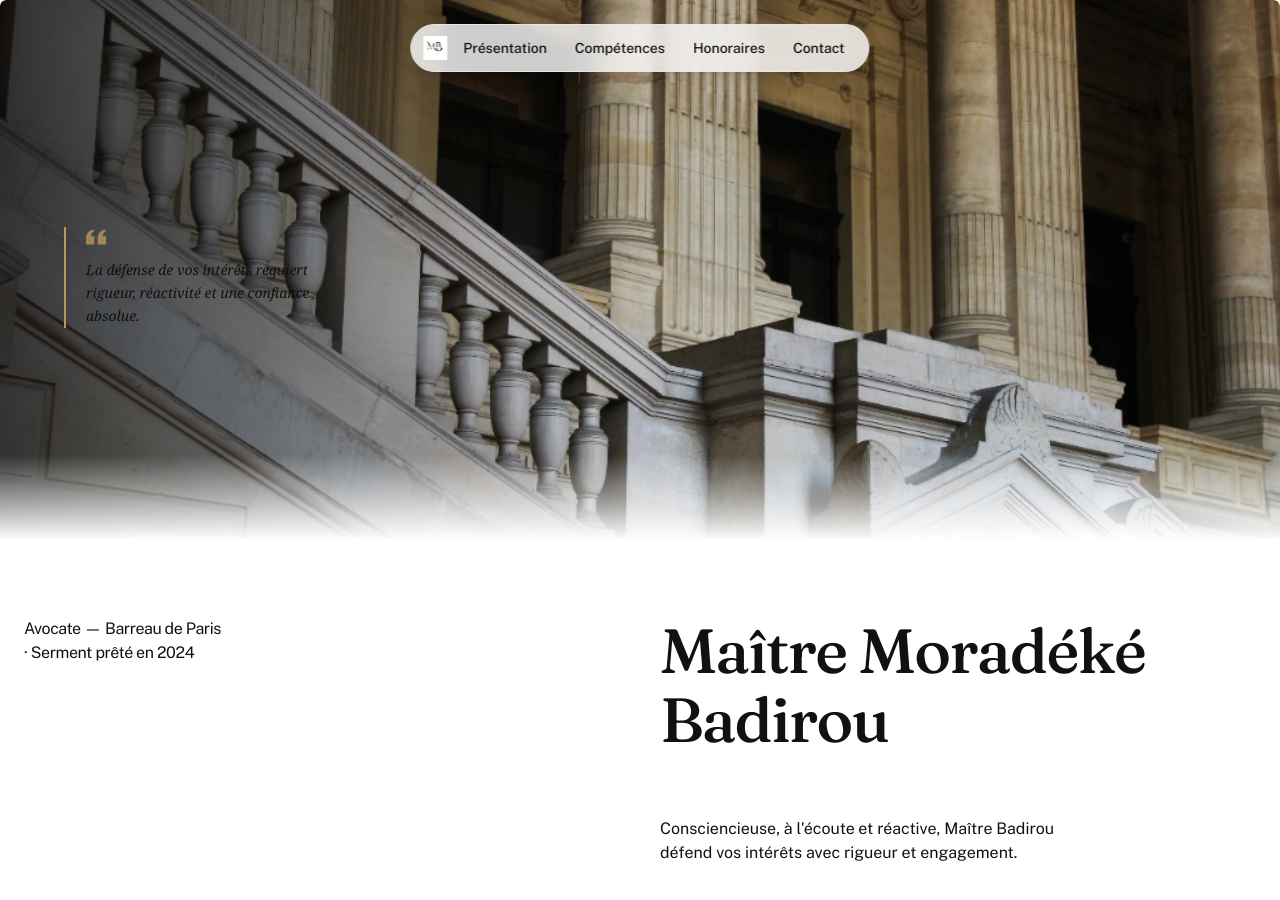
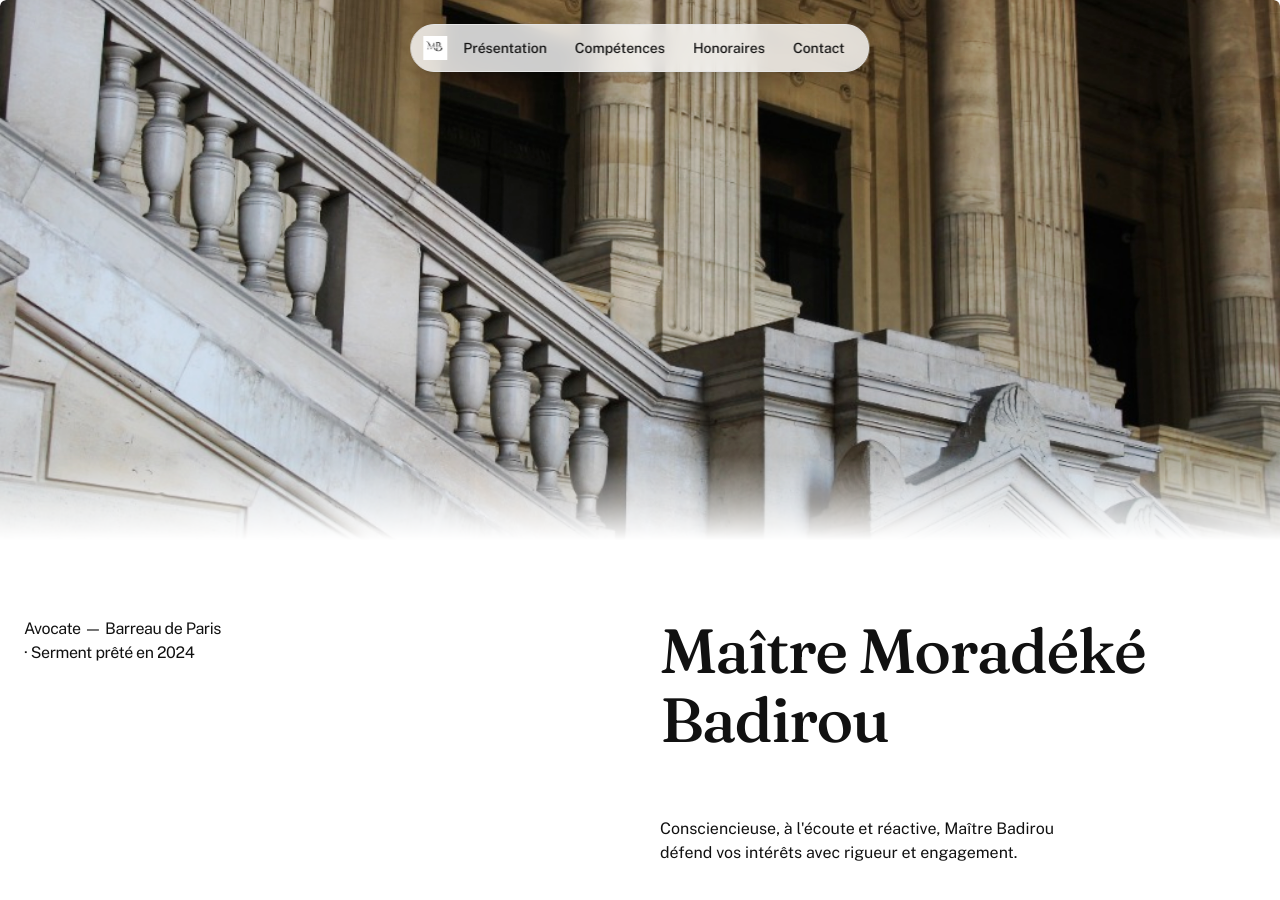
Before and after one commit to AGONGBONONTobi/ices_ai_platform, a React (Vite) app in the folder react-app/: page / in a window 1280 px wide. Shown: the top 900 px of the page. Built offline with nearby package versions, Linux system fonts and the light colour scheme.

Commit message:
style: remove citation overlay from hero, restore clean original

```diff
--- a/react-app/src/components/ui/hero-07.tsx
+++ b/react-app/src/components/ui/hero-07.tsx
@@ -124,41 +124,10 @@ export function Hero07({
   const mediaElement = landscapeImage && (
     <div className="relative w-full overflow-hidden">
       <div className={cn("relative overflow-hidden rounded-t-sm", "mask-b-from-80% mask-b-to-95%")}>
-        {/* Subtle overlay for image tone */}
         <div
           aria-hidden
           className="bg-background/15 dark:bg-background/30 pointer-events-none absolute inset-0 z-10 mix-blend-overlay"
         />
-
-        {/* Cinematic left-edge gradient — desktop only, right side stays pristine */}
-        <div
-          aria-hidden
-          className="pointer-events-none absolute inset-0 z-20 hidden lg:block"
-          style={{
-            background:
-              "linear-gradient(to right, rgba(10,8,6,0.78) 0%, rgba(10,8,6,0.55) 18%, rgba(10,8,6,0.22) 36%, transparent 52%)",
-          }}
-        />
-
-        {/* Floating quote — sits on the dark gradient, desktop only */}
-        <div className="absolute inset-0 z-30 hidden lg:flex items-center">
-          <div className="pl-10 xl:pl-16 max-w-xs">
-            <div className="border-l-2 border-[#B8975A] pl-5">
-              <svg
-                className="w-5 h-5 text-[#B8975A]/80 mb-3"
-                fill="currentColor"
-                viewBox="0 0 24 24"
-                aria-hidden="true"
-              >
-                <path d="M14.017 21v-7.391c0-5.704 3.731-9.57 8.983-10.609l.995 2.151c-2.432.917-3.995 3.638-3.995 5.849h4v10h-9.983zm-14.017 0v-7.391c0-5.704 3.748-9.57 9-10.609l.996 2.151c-2.433.917-3.996 3.638-3.996 5.849h3.983v10h-9.983z" />
-              </svg>
-              <p className="text-white/80 font-serif italic leading-relaxed text-sm">
-                La défense de vos intérêts requiert rigueur, réactivité et une confiance absolue.
-              </p>
-            </div>
-          </div>
-        </div>
-
         <img
           src={landscapeImage}
           alt={landscapeAlt}
```
